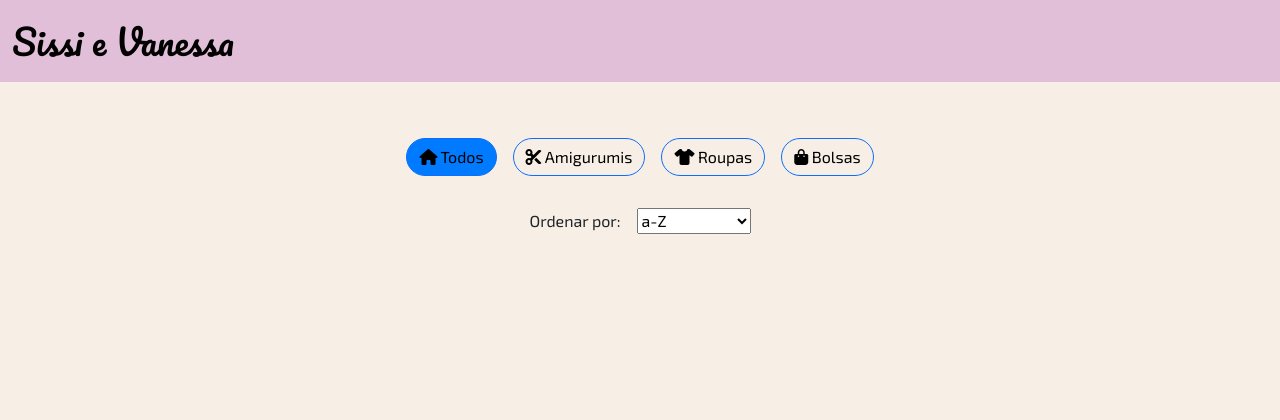
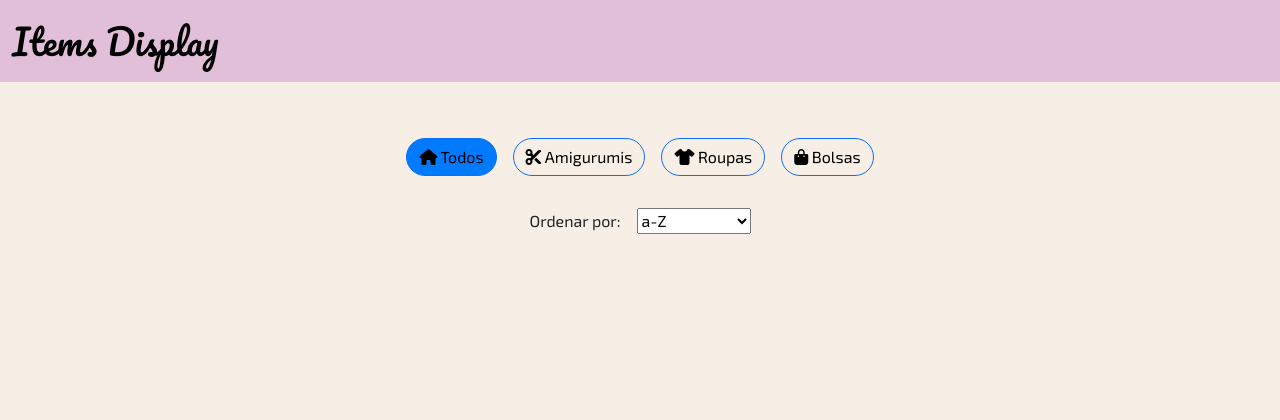
Before and after one commit to JadirXavier/Online-Items-Display, a Django app: page / in a window 1280 px wide. Shown: the top 420 px of the page. Run offline with Django 5.2, Linux system fonts and the light colour scheme; data that the repository does not hold is empty; some libraries are stand-ins or nearby versions.

Commit message:
Changed navbar

```diff
--- a/app/mostruario/templates/mostruario/navbar.html
+++ b/app/mostruario/templates/mostruario/navbar.html
@@ -1,14 +1,14 @@
 <nav class="navbar sticky-top navbar-expand-lg navbar-light bg-light">
   <div class="container-fluid">
-    <a class="navbar-brand" href="#">Sissi e Vanessa</a>
+    <a class="navbar-brand" href="#">Items Display</a>
     {% if user.is_authenticated %}
       <div class="d-flex gap-3">
         <a class="nav-link align-self-center"><strong>{{ user.username }}</strong></a>
         <form method="post" action="{% url 'mostruario:logout_view' %}">
           {% csrf_token %}
-          <input type="submit" value="Logout" style="background: none; border: none; font-weight: bold; cursor: pointer;">
+          <input type="submit" value="Logout" style="background: none; border: none; font-weight: bold; cursor: pointer;" />
         </form>
       </div>
     {% endif %}
- </div>
+  </div>
 </nav>
```
